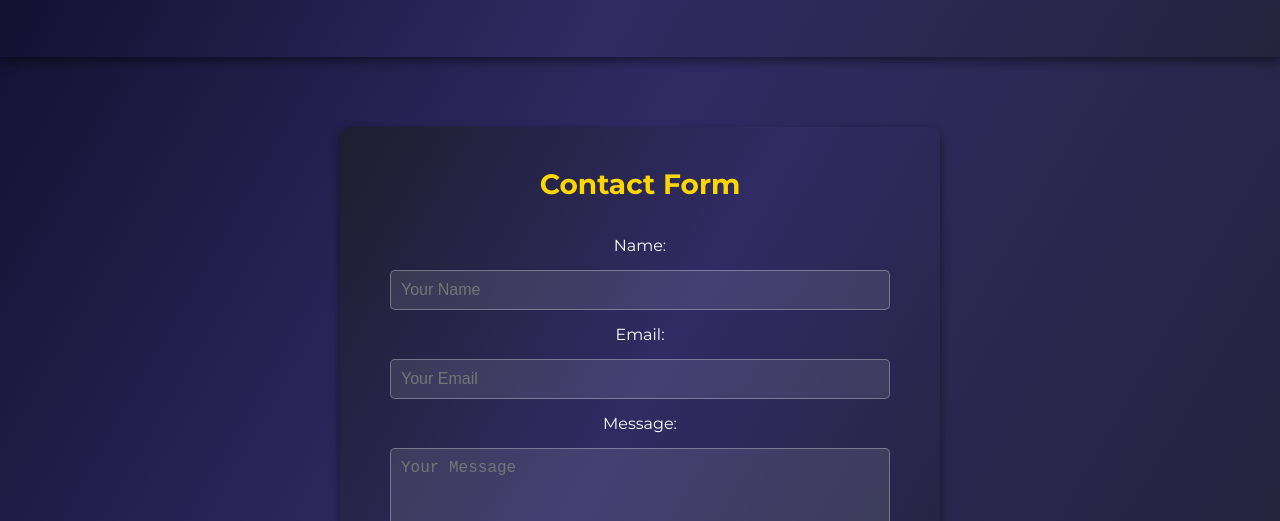
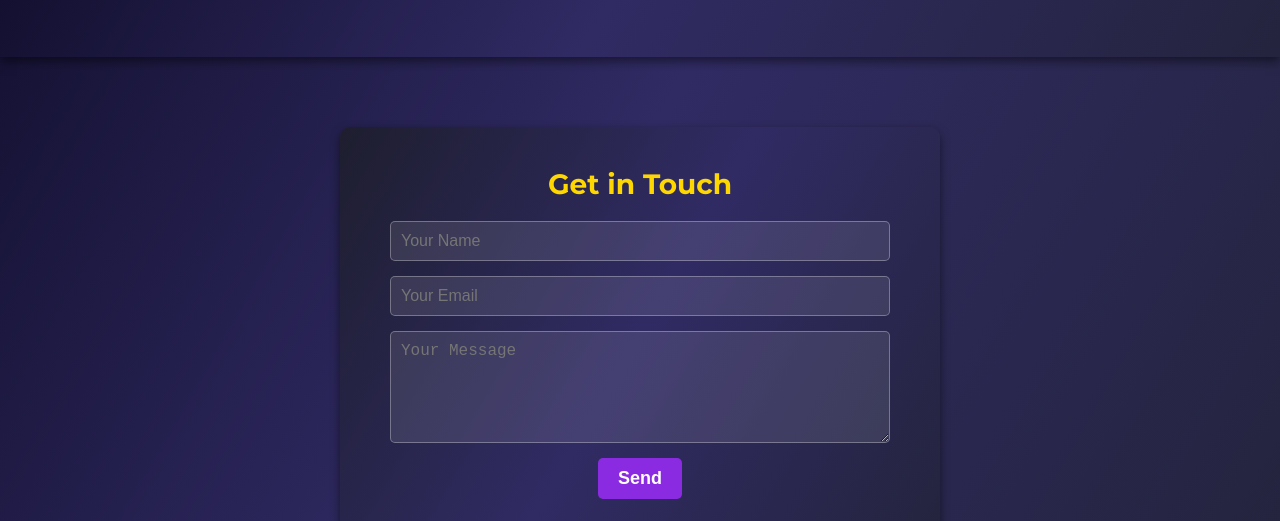
Before and after one commit to LuxySs-Evr5/RaquetteBaballe, a plain HTML site: page website/contact-us.html in a window 1280 px wide. Shown: the part 279-800 px from the top of the page. Drawn offline with Linux system fonts and the light colour scheme.

Commit message:
review of contact-us

```diff
--- a/website/contact-us.html
+++ b/website/contact-us.html
@@ -28,18 +28,12 @@
 
     <main>
         <section class="contact">
-            <form action="mailto:ethanvr3@gmail.com" method="post" aria-labelledby="form-title">
-                <h2 id="form-title">Contact Form</h2>
-                <label for="name">Name:</label>
-                <input type="text" id="name" name="name" placeholder="Your Name" required aria-required="true">
-
-                <label for="email">Email:</label>
-                <input type="email" id="email" name="email" placeholder="Your Email" required aria-required="true">
-
-                <label for="message">Message:</label>
-                <textarea id="message" name="message" placeholder="Your Message" rows="5" required aria-required="true"></textarea>
-
-                <button type="submit" aria-label="Send your message">Send</button>
+        <h2>Get in Touch</h2>
+            <form action="mailto:ethanvr3@gmail.com" method="post" enctype="text/plain">
+                <input type="text" name="name" placeholder="Your Name" required>
+                <input type="email" name="email" placeholder="Your Email" required>
+                <textarea name="message" placeholder="Your Message" rows="5" required></textarea>
+                <button type="submit">Send</button>
             </form>
 
         </section>
```
